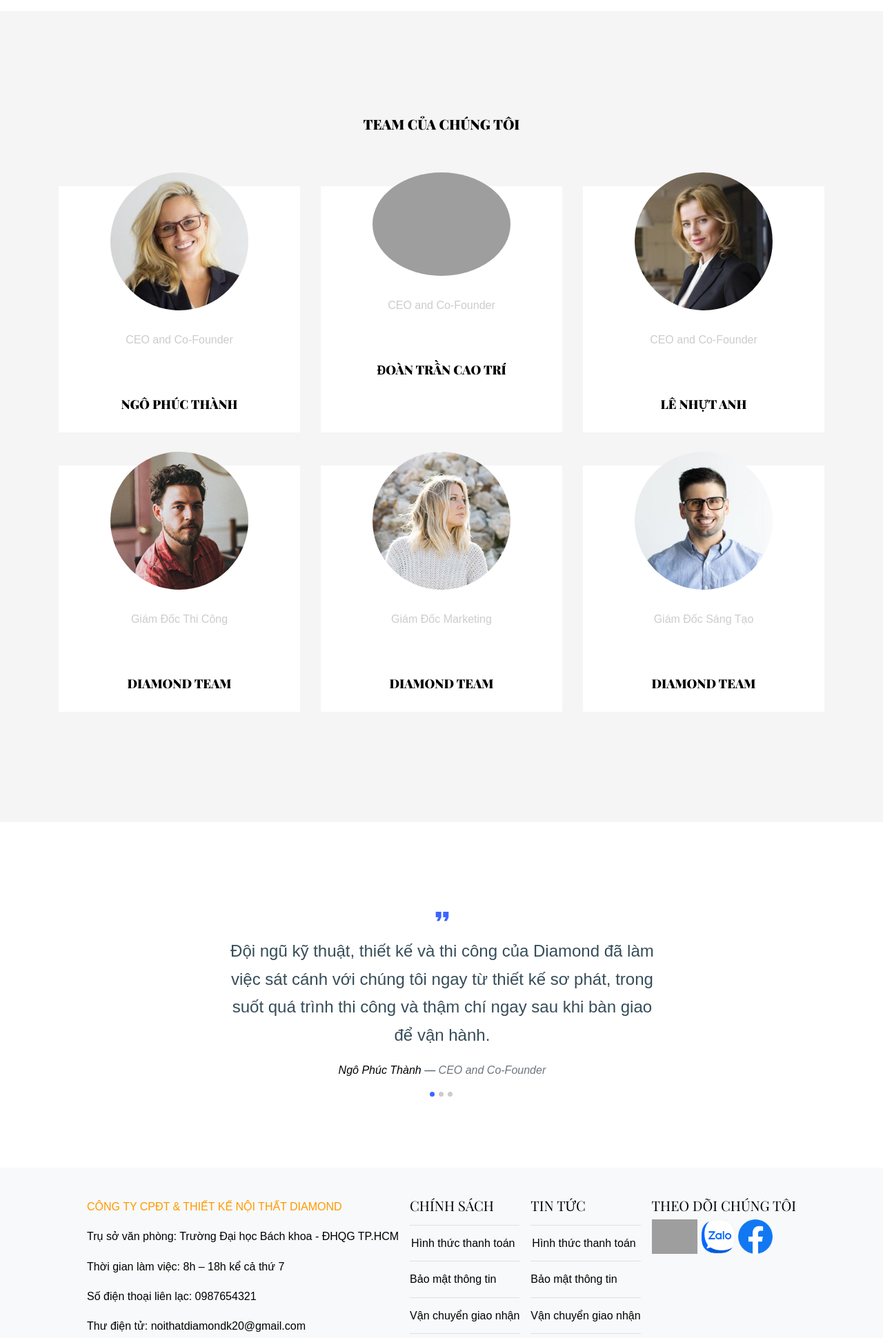
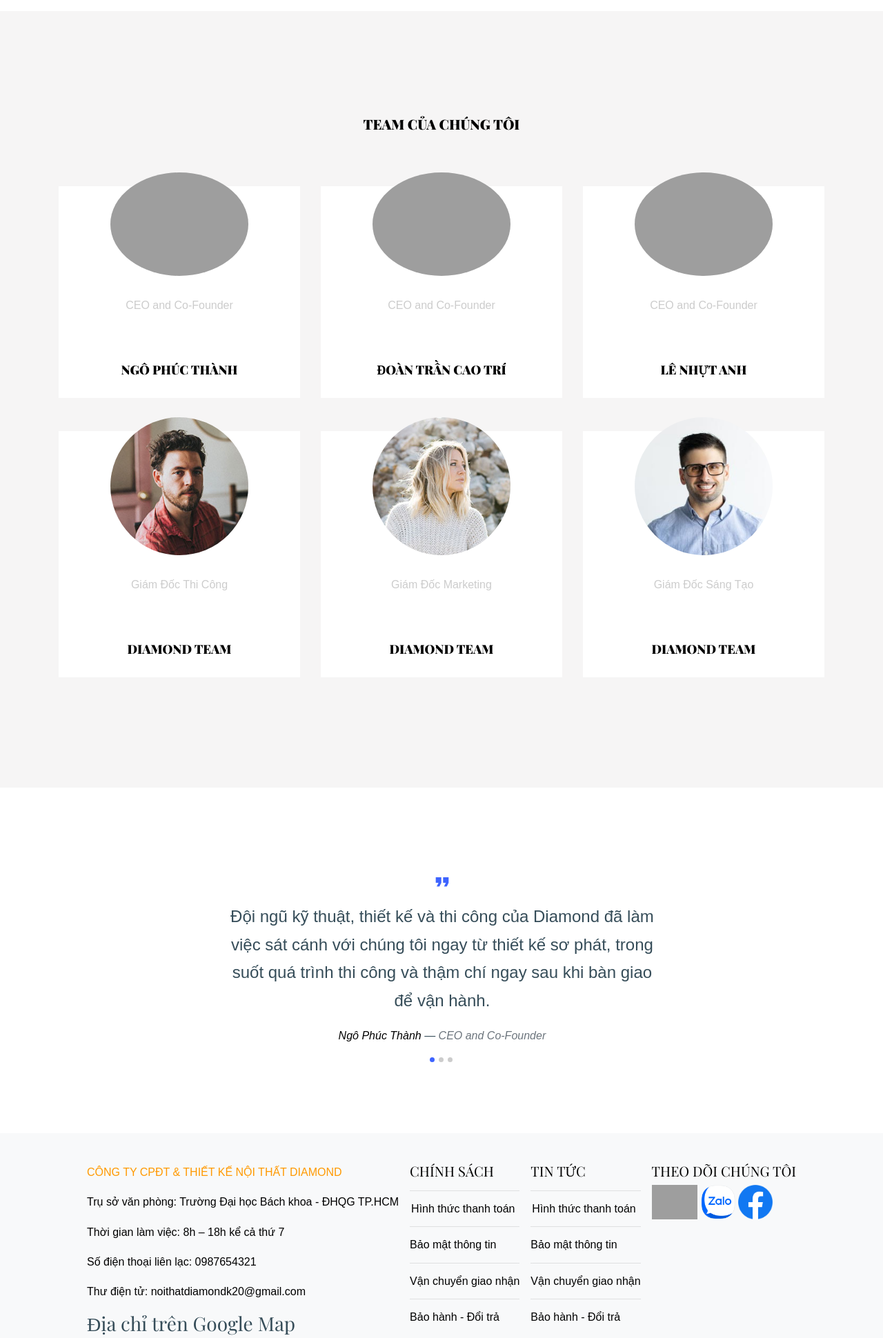
Before and after one commit to mith0703/Web, a PHP site: page /about in a window 1280 px wide. Shown: the part 1846-3786 px from the top of the page at 69% size. Run offline with PHP 8.4, Linux system fonts and the light colour scheme; some web fonts are replaced; grey boxes are pictures that could not be loaded.

Commit message:
Update about.php
link avatar

```diff
--- a/view/about.php
+++ b/view/about.php
@@ -60,7 +60,7 @@
           <div class="col-lg-4 col-md-6 mb-5">
             <div class="post-entry-1 h-100 bg-white text-center">
               <a href="#" class="d-inline-block">
-                <img style="width: 200px;" src="./libs/images/person_2.jpg" alt="Image"
+                <img style="width: 200px;" src="https://scontent.fsgn5-11.fna.fbcdn.net/v/t1.6435-9/181156345_3030581590504155_766922592283269356_n.jpg?_nc_cat=111&ccb=1-5&_nc_sid=09cbfe&_nc_ohc=PO4NPHbEUA4AX-ny-8m&_nc_ht=scontent.fsgn5-11.fna&oh=85a4693781775581d0a7ea7640adfca2&oe=61CAB082" alt="Image"
                  class="img-fluid">
               </a>
               <div class="post-entry-1-contents">
@@ -73,7 +73,7 @@
           <div class="col-lg-4 col-md-6 mb-5">
             <div class="post-entry-1 h-100 bg-white text-center">
               <a href="#" class="d-inline-block">
-                <img style="width: 200px;" src="https://scontent.fsgn5-11.fna.fbcdn.net/v/t39.30808-1/p320x320/214197081_1239854566472833_6124847357724474649_n.jpg?_nc_cat=111&ccb=1-5&_nc_sid=7206a8&_nc_ohc=efX1J4OxLRUAX-UJLiT&_nc_ht=scontent.fsgn5-11.fna&oh=bb80e3d96563d07b0a7330fc74eea67b&oe=61A7EE15" alt="Image"
+                <img style="width: 200px;" src="https://scontent.fsgn5-6.fna.fbcdn.net/v/t1.6435-9/38473822_516311245493839_110958177989689344_n.jpg?_nc_cat=106&ccb=1-5&_nc_sid=174925&_nc_ohc=iUtj8tmKYM0AX_-NXjL&_nc_ht=scontent.fsgn5-6.fna&oh=bdb9413fe9c1cdf9a74a962e32425456&oe=61C9309F" alt="Image"
                  class="img-fluid">
               </a>
               <div class="post-entry-1-contents">
@@ -87,7 +87,7 @@
           <div class="col-lg-4 col-md-6 mb-5">
             <div class="post-entry-1 h-100 bg-white text-center">
               <a href="#" class="d-inline-block">
-                <img style="width: 200px;" src="./libs/images/person_3.jpg" alt="Image"
+                <img style="width: 200px;" src="https://scontent.fsgn5-5.fna.fbcdn.net/v/t1.18169-9/28059346_1991618884187951_3200581235011917075_n.jpg?_nc_cat=100&ccb=1-5&_nc_sid=09cbfe&_nc_ohc=WNGwTVoVXgEAX_0SoUk&_nc_ht=scontent.fsgn5-5.fna&oh=572577eca4581a14441ba023d64db2ed&oe=61CAF62F" alt="Image"
                  class="img-fluid">
               </a>
               <div class="post-entry-1-contents">
```
